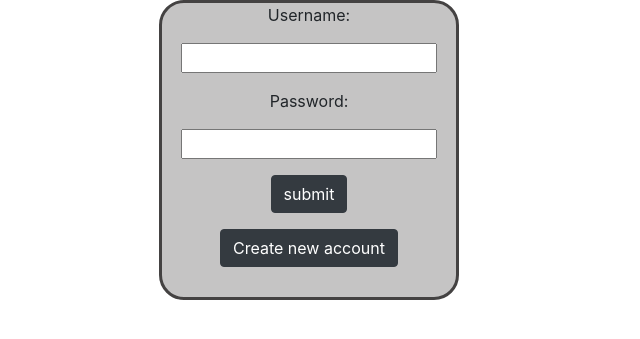
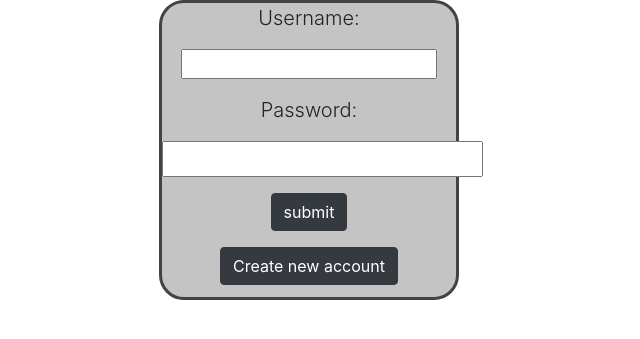
Before and after one commit to 4DISEASE/anteaters-repo, a Flask app: page /logintwo in a window 1280 px wide. Shown: the part 56-395 px from the top of the page, without its empty margins (331-971 px from the left). Run offline with Flask 2, Linux system fonts and the light colour scheme; some libraries are stand-ins or nearby versions.

Commit message:
more css

```diff
--- a/templates/login.html
+++ b/templates/login.html
@@ -27,16 +27,16 @@
     {% with messages = get_flashed_messages() %}
         {% if messages %}
             {% for msg in messages %}
-                <p id="message">{{msg}}</p>
+                <p id="message" class="lead">{{msg}}</p>
             {% endfor %}
         {% endif %}
     {% endwith %}
 <div id="loginbox">
     <form action="#" method="post">
-        <p>Username:</p>
+        <p class="lead">Username:</p>
         <p><input type="text" name="username" /></p>
-        <p>Password:</p>
-        <p><input type="text" name="password" /></p>
+        <p class="lead">Password:</p>
+        <p class="lead"><input type="text" name="password" /></p>
         <p><input type="submit" class="btn btn btn-dark" value="submit" /></p>
         <a class="btn btn btn-dark" href="/newuser" role="button">Create new account</a>
     </form>
```
